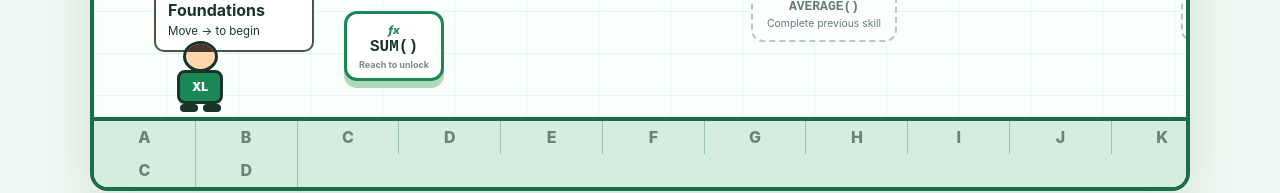
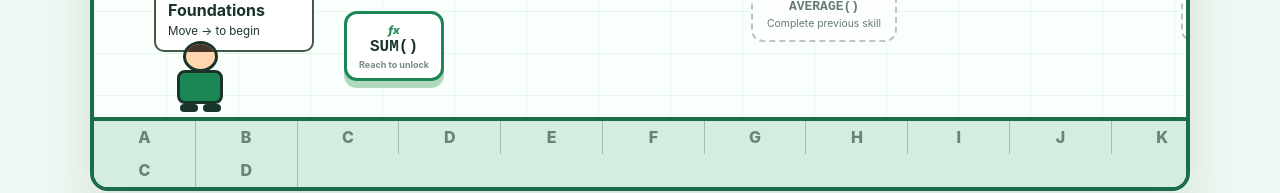
Before and after one commit to Olga-allgood/excel-quest-android, a React (Vite) app: page / in a window 1280 px wide. Both pictures are taken after a click on the button 266 px from the left and 517 px from the top of the page. Shown: the part 667-860 px from the top of the page. Built offline with nearby package versions, Linux system fonts and the light colour scheme.

Commit message:
character outfit

```diff
--- a/src/App.jsx
+++ b/src/App.jsx
@@ -1112,9 +1112,7 @@ function App() {
               <div className="player-hair" />
             </div>
 
-            <div className="player-body">
-              <span>XL</span>
-            </div>
+            <div className="player-body" />
 
             <div className="player-feet">
               <span />
```
